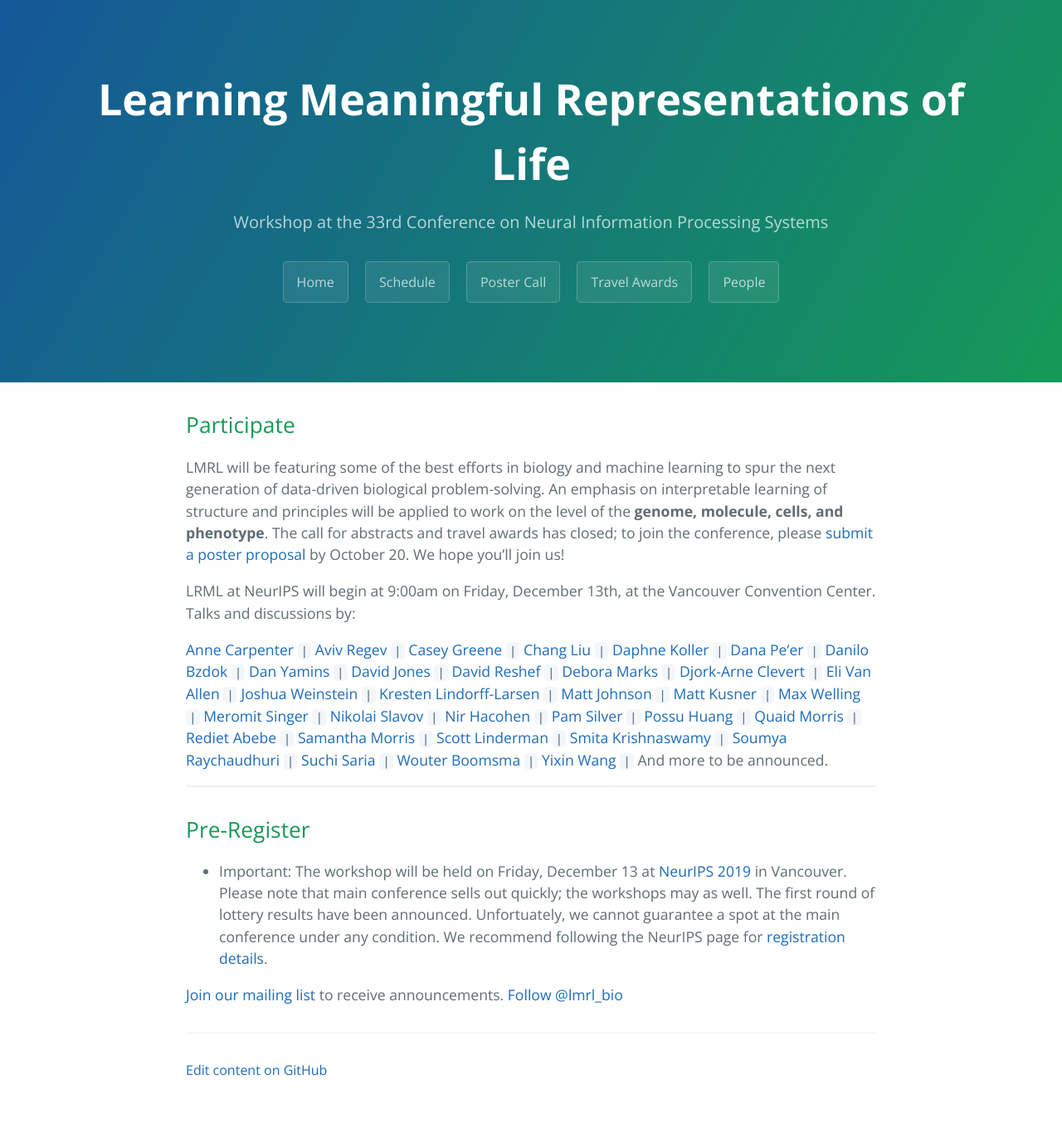
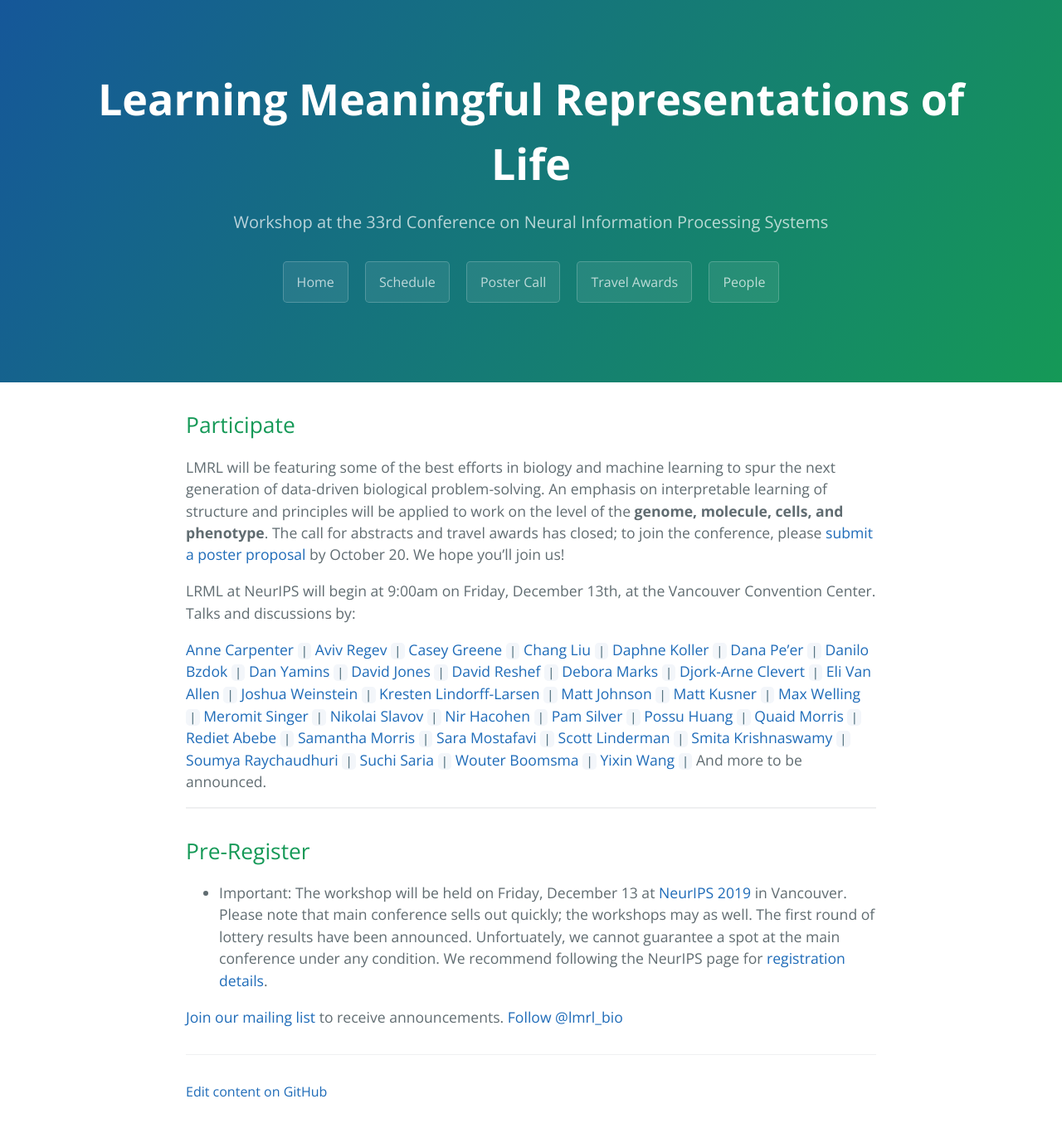
Before and after one commit to lmrl-bio/lmrl-bio.github.io, a Jekyll site: the page built from index.md, in a window 1280 px wide. Shown: the whole page at 83% size. Built offline with Jekyll 4.4.1, drawn with Linux system fonts in a browser that asks for light colours; comment, search, counter and statistics services are not loaded; our own code applies the rules of GitHub Pages for plain Markdown files; before the commit the page ends 1334 px from its top, so only the background shows below that.

Commit message:
Update index.md

```diff
--- a/index.md
+++ b/index.md
@@ -34,6 +34,7 @@ LRML at NeurIPS will begin at 9:00am on Friday, December 13th, at the Vancouver
 [Quaid Morris](http://www.morrislab.ca/) `|`
 [Rediet Abebe](https://www.cs.cornell.edu/~red/) `|`
 [Samantha Morris](http://morrislab.wustl.edu/) `|`
+[Sara Mostafavi](http://saramostafavi.github.io/) `|`
 [Scott Linderman](https://vanallenlab.dana-farber.org/) `|`
 [Smita Krishnaswamy](https://www.krishnaswamylab.org/) `|`
 [Soumya Raychaudhuri](https://immunogenomics.hms.harvard.edu/) `|`
```
